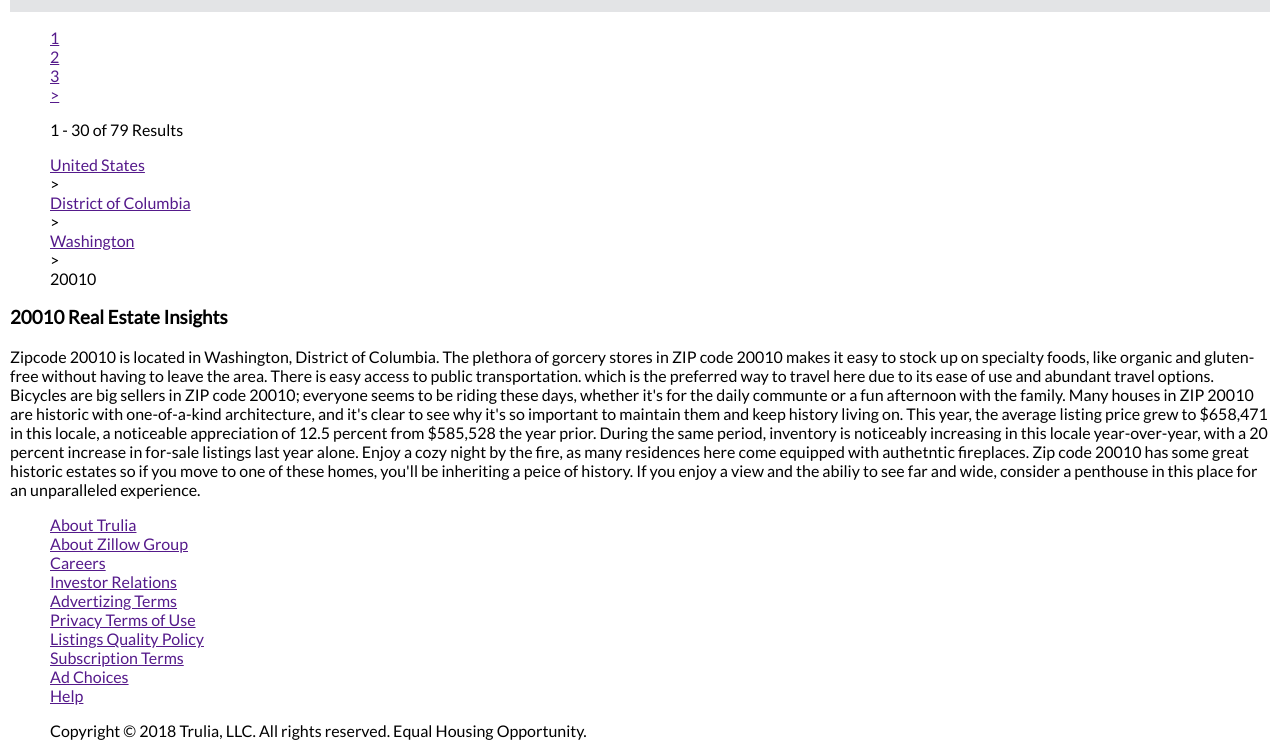
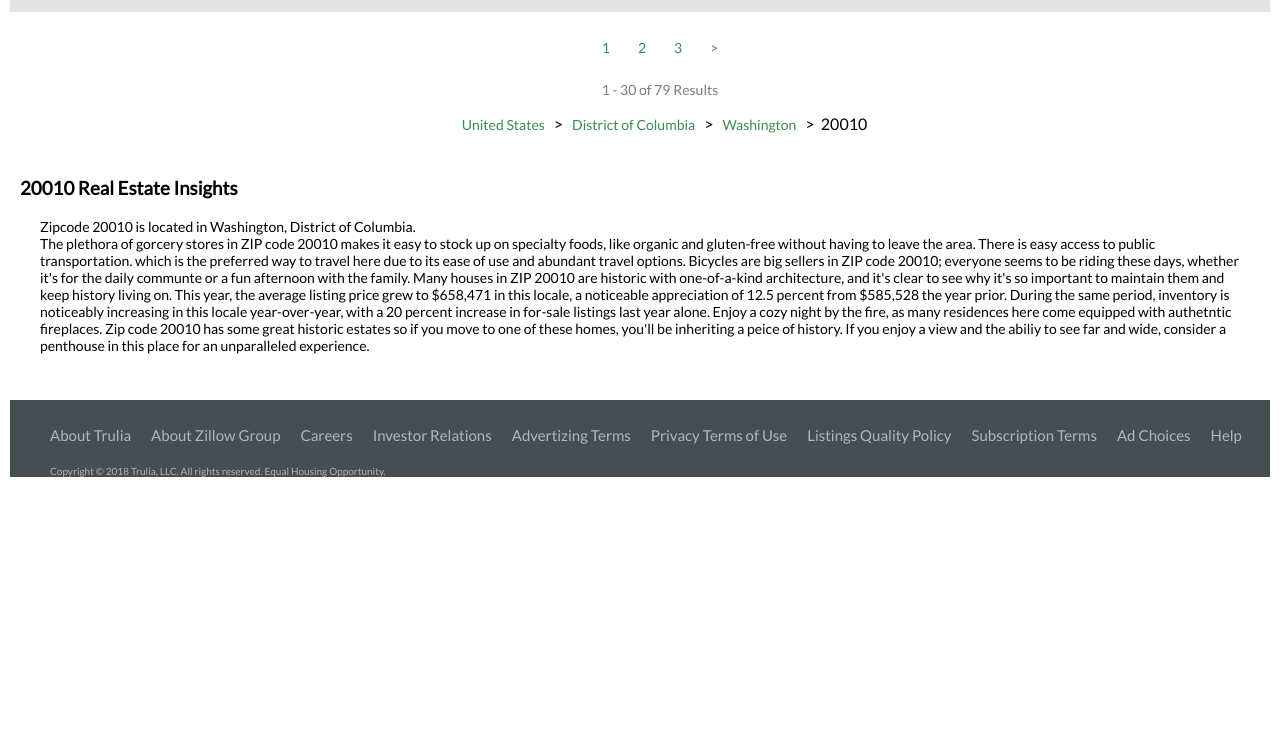
Before and after one commit to Lana24242424/3rd-hm, a plain HTML site: page index.html in a window 1280 px wide. Shown: the part 1396-2152 px from the top of the page. After the commit the page ends 1883 px from the top, so only its background shows below. Drawn offline with Linux system fonts and the light colour scheme; a web font is replaced by a local one.

Commit message:
finished the bottom

```diff
--- a/index.html
+++ b/index.html
@@ -425,37 +425,37 @@
       </section>
     </main>
     <section>
-      <ul>
+      <ul class="bottom-pages">
         <li><a href="">1</a></li>
         <li><a href="">2</a></li>
         <li><a href="">3</a></li>
         <li><a href="">></a></li>
       </ul>
-      <ul>
+      <ul class="under-bottom-pages">
         <li><p>1 - 30 of 79 Results</p></li>
       </ul>
-      <ul>
+      <ul class="location-search">
         <li><a href="">United States</a></li>
         <li>></li>
         <li><a href="">District of Columbia</a></li>
         <li>></li>
         <li><a href="">Washington</a></li>
-        <li>></li>
+        <li>> &nbsp</li>
         <li>20010</li>
       </ul>
     </section>
-    <section>
+    <section class="real-estate-insights">
       <h3>
         20010 Real Estate Insights
       </h3>
       <p>
-        Zipcode 20010 is located in Washington, District of Columbia.
+        Zipcode 20010 is located in Washington, District of Columbia.<br>
         The plethora of gorcery stores in ZIP code 20010 makes it easy to stock up on specialty foods, like organic and gluten-free without having to leave the area. There is easy access to public transportation. which is the preferred way to travel here due to its ease of use and abundant travel options. Bicycles are big sellers in ZIP code 20010; everyone seems to be riding these days, whether it's for the daily communte or a fun afternoon with the family.
         Many houses in ZIP 20010 are historic with one-of-a-kind architecture, and it's clear to see why it's so important to maintain them and keep history living on. This year, the average listing price grew to $658,471 in this locale, a noticeable appreciation of 12.5 percent from $585,528 the year prior. During the same period, inventory is noticeably increasing in this locale year-over-year, with a 20 percent increase in for-sale listings last year alone. Enjoy a cozy night by the fire, as many residences here come equipped with authetntic fireplaces. Zip code 20010 has some great historic estates so if you move to one of these homes, you'll be inheriting a peice of history. If you enjoy a view and the abiliy to see far and wide, consider a penthouse in this place for an unparalleled experience.
       </p>
     </section>
     <footer>
-      <ul>
+      <ul class="footer-nav">
         <li><a href="">About Trulia</a></li>
         <li><a href="">About Zillow Group</a></li>
         <li><a href="">Careers</a></li>
@@ -467,7 +467,7 @@
         <li><a href="">Ad Choices</a></li>
         <li><a href="">Help</a></li>
       </ul>
-      <ul>
+      <ul class="copyright">
         <li>
           Copyright © 2018 Trulia, LLC. All rights reserved. Equal Housing Opportunity.
         </li>
--- a/styles.css
+++ b/styles.css
@@ -144,3 +144,77 @@ ul {
     color: #787d81;
     font-size: 14px;
 }
+
+.bottom-pages {
+    display: flex;
+    justify-content: center;
+}
+
+.bottom-pages li {
+    margin: 9px;
+}
+
+.bottom-pages li a {
+    text-decoration: none;
+    color: #3a8e52;
+    padding: 5px;
+    font-size: 14px;
+}
+
+.under-bottom-pages {
+    text-align: center;
+    color: #787d81;
+    font-size: 14px;
+}
+
+.location-search {
+    display: flex;
+    justify-content: center;
+}
+
+.location-search a {
+    text-decoration: none;
+    margin: 9px;
+    font-size: 14px;
+    color: #3a8e52;
+}
+
+.real-estate-insights {
+    padding: 10px;
+}
+
+.real-estate-insights p {
+    padding: 0px 20px 20px 20px;
+    margin-bottom: 0;
+    font-size: 14px;
+}
+
+.change-color {
+    color: #3a8e52;
+}
+
+footer {
+    background-color: #474E52;
+}
+
+.footer-nav {
+    display: flex;
+    padding: 20px 0px 0px 30px;
+
+}
+
+.footer-nav li {
+    margin: 5px;
+}
+
+.footer-nav li a {
+    text-decoration: none;
+    color: #b1b6bb;
+    font-size: 15px;
+    padding: 5px;
+}
+
+.copyright {
+    color: #b1b6bb;
+    font-size: 10px;
+}
```
